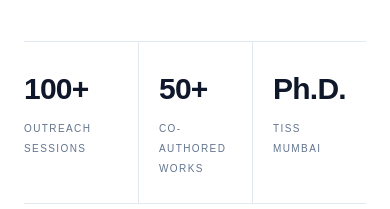
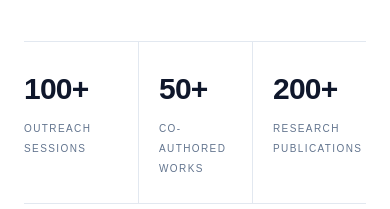
Before and after one commit to coolking26480-art/moitrayee-das-portfolio, a Next.js app: page / in a window 390 px wide. Shown: the part 452-661 px from the top of the page. Built offline with nearby package versions, Linux system fonts and the light colour scheme.

Commit message:
Fix mobile conference layout

```diff
--- a/components/panels/HomePanel.tsx
+++ b/components/panels/HomePanel.tsx
@@ -106,13 +106,13 @@ export default function HomePanel({ onNavigate }: HomePanelProps) {  return (
 
                 <div className="border-l border-slate-200 px-5 py-6">
                   <p className="text-[30px] font-semibold tracking-tight text-slate-900">
-                    Ph.D.
+                    200+
                   </p>
 
                   <p className="mt-2 text-[10px] font-medium uppercase leading-5 tracking-[0.14em] text-slate-500">
-                    TISS
+                    Research
                     <br />
-                    Mumbai
+                    Publications
                   </p>
                 </div>
               </div>
```
